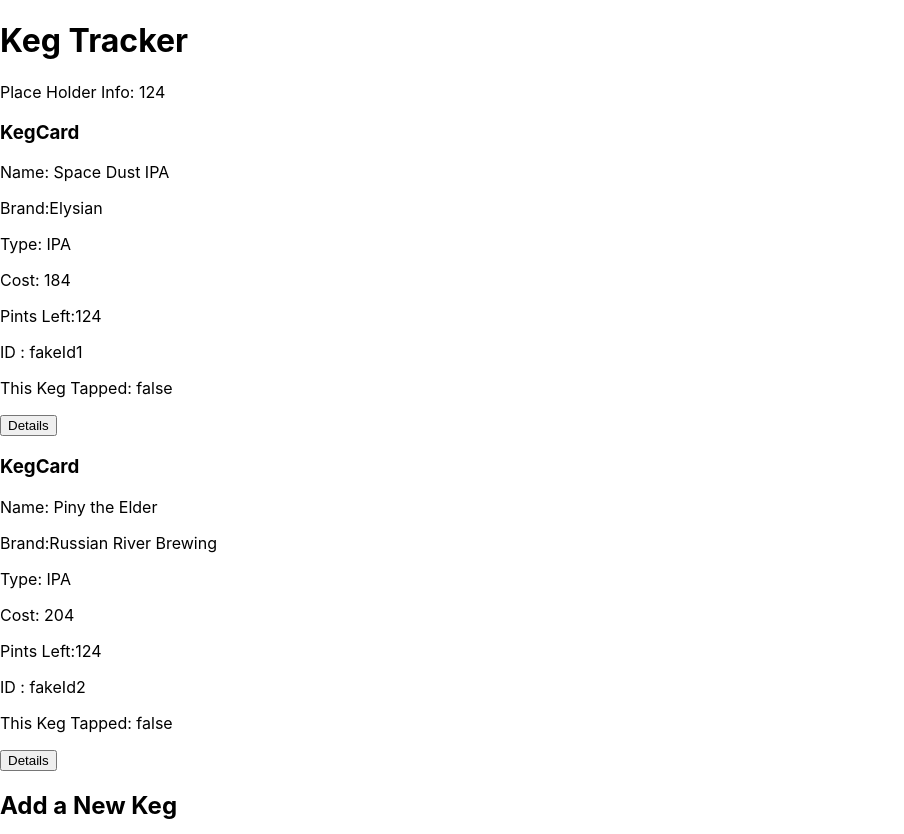
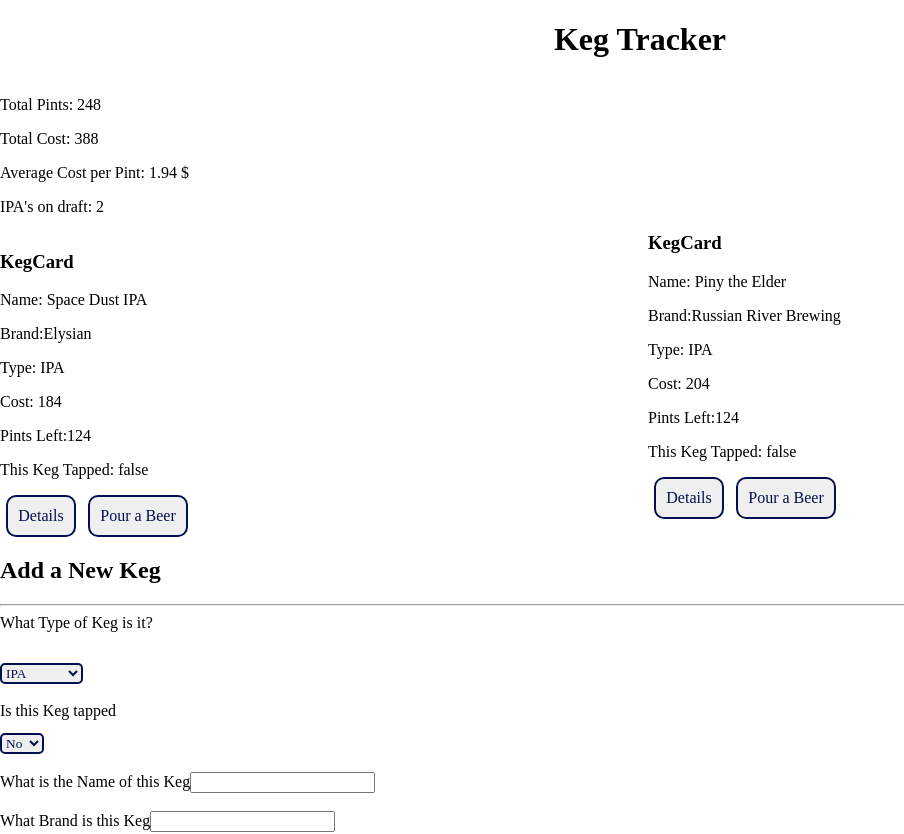
Before and after one commit to StevenFleming/Keg-Tracker-Redux, a React (Create React App) app: page / in a window 1280 px wide. Shown: the top 834 px of the page, without its empty margins (0-904 px from the left). Built offline with nearby package versions, Linux system fonts and the light colour scheme.

Commit message:
edit some styling and adds some logic to kegstats and display

```diff
--- /dev/null
+++ b/src/components/App.css
@@ -0,0 +1,120 @@
+.App {
+  text-align: center;
+}
+
+.App-logo {
+  height: 40vmin;
+  pointer-events: none;
+}
+
+@media (prefers-reduced-motion: no-preference) {
+  .App-logo {
+    animation: App-logo-spin infinite 20s linear;
+  }
+}
+
+.App-header {
+  background-color: #441322;
+  min-height: 100vh;
+  display: flex;
+  flex-direction: column;
+  align-items: center;
+  justify-content: center;
+  font-size: calc(10px + 2vmin);
+  color: white;
+}
+
+.App-link {
+  color: #61dafb;
+}
+
+@keyframes App-logo-spin {
+  from {
+    transform: rotate(0deg);
+  }
+  to {
+    transform: rotate(360deg);
+  }
+}
+
+/* @font-face {
+  font-family: "Roboto";
+  src: url("../Roboto/Roboto-Regular.ttf");
+  src: url("../Roboto/Roboto-Bold.ttf");
+}
+
+@font-face {
+  font-family: "Comfortaa";
+  src: url("../Comfortaa/Comfortaa-VariableFont_wght.ttf");
+  src: url("../Comfortaa/static/Comfortaa-Bold.ttf");
+} */
+
+:root {
+  --content-padding: 10px;
+}
+
+body {
+  font-family: "Times New Roman", sans-serif;
+}
+
+button {
+  padding: 10px;
+  font-family: "Times New Roman", cursive;
+  font-weight: 400;
+  font-size: 12pt;
+  color: #03104f;
+  border-radius: 10px;
+  border: #03104f solid 2px;
+  margin: 0 1%;
+}
+
+button:hover {
+  border: #3b357c solid 2px;
+  box-shadow: 2px 3px #3a3a3a;
+  padding: 11px;
+}
+
+select {
+  font-family: "Times New Roman", cursive;
+  color: #03104f;
+  border-radius: 5px;
+  border: #03104f solid 2px;
+  margin-top: 1%;
+}
+
+a {
+  color: #03104f;
+}
+
+a:hover {
+  color: #ffffff;
+}
+
+#content {
+  column-count: 3;
+}
+
+#body1 {
+  column-count: 1;
+  column-width: 400px;
+}
+
+#body2 {
+  column-count: 2;
+  column-width: 400px;
+}
+
+#body3 {
+  column-count: 1;
+  column-width: 400px;
+}
+
+#header {
+  columns: 1;
+  text-align: center;
+}
+
+.radioButton {
+  margin-top: 1%;
+  margin-right: 3%;
+}
--- a/src/components/App.js
+++ b/src/components/App.js
@@ -1,6 +1,7 @@
 import React from "react";
 import KegController from "./KegController";
 import Header from "./Header";
+import "./App.css";
 
 function App() {
   return (
--- a/src/components/Header.js
+++ b/src/components/Header.js
@@ -4,7 +4,9 @@
 function Header(props) {
   return (
     <React.Fragment>
-      <h1> Keg Tracker</h1>
+      <div id="header">
+        <h1> Keg Tracker</h1>
+      </div>
     </React.Fragment>
   );
 }
--- a/src/components/KegCard.js
+++ b/src/components/KegCard.js
@@ -10,10 +10,12 @@
       <p>Type: {props.selectedKeg.type}</p>
       <p>Cost: {props.selectedKeg.cost}</p>
       <p>Pints Left:{props.selectedKeg.pints}</p>
-      <p>ID : {props.selectedKeg.id}</p>
       <p>This Keg Tapped: {props.selectedKeg.tapped.toString()}</p>
       <button onClick={() => props.selectKeg(props.selectedKeg.id)}>
         Details
+      </button>
+      <button onClick={() => props.pourABeer(props.selectedKeg.id)}>
+        Pour a Beer
       </button>
     </React.Fragment>
   );
--- a/src/components/KegController.js
+++ b/src/components/KegController.js
@@ -45,19 +45,25 @@
   render() {
     // conditional Rendering Logic
 
-    let currentVisibleState = <KegData KegData={this.state.masterKegList} />;
+    let currentVisibleState = (
+      <KegData masterKegList={this.state.masterKegList} />
+    );
     if (this.state.selectedKeg != null) {
       currentVisibleState = <KegDetails Keg={this.state.selectedKeg} />;
     }
 
     return (
       <React.Fragment>
-        {currentVisibleState}
-        <KegList
-          masterKegList={this.state.masterKegList}
-          selectKeg={this.handleChangingSelectedKeg}
-        />
-        <NewKeg submitNewKeg={this.handleAddingNewKegToList} />
+        <div id="body1">{currentVisibleState}</div>
+        <div id="body2">
+          <KegList
+            masterKegList={this.state.masterKegList}
+            selectKeg={this.handleChangingSelectedKeg}
+          />
+        </div>
+        <div id="body3">
+          <NewKeg submitNewKeg={this.handleAddingNewKegToList} />
+        </div>
       </React.Fragment>
     );
   }
@@ -73,6 +79,16 @@
     console.log("Details selected! ", selectedKeg);
   };
 
+  // pourABeer = (id) => {
+  //   const pintsLeft =
+  //     this.state.masterKegList.filter((keg) => keg.id === id)[0].pints - 1;
+
+  //   this.setState({
+  //     selectKeg,
+  //   });
+  //   console.log(selectedKeg.pints);
+  // };
+
   handleAddingNewKegToList = (newKeg) => {
     const newMasterKegList = this.state.masterKegList.concat(newKeg);
     this.setState({
--- a/src/components/KegData.js
+++ b/src/components/KegData.js
@@ -2,18 +2,58 @@
 import PropTypes from "prop-types";
 
 function KegData(props) {
-  console.log(props);
+  console.log(props.masterKegList);
   return (
     <React.Fragment>
-      <p>Place Holder Info: {props.KegData[0].pints}</p>
+      <p>Total Pints: {pintsSum(props.masterKegList)}</p>
+      <p>Total Cost: {totalCost(props.masterKegList)} </p>
+      <p>
+        {" "}
+        Average Cost per Pint:{" "}
+        {totalCost(props.masterKegList) /
+          pintsSum(props.masterKegList).toPrecision(1)}
+        {" $ "}
+      </p>
+
+      <p>IPA's on draft: {totalIPAs(props.masterKegList)}</p>
     </React.Fragment>
   );
 }
 
-// function totalPints(arr) {
+function pintsSum(arr) {
+  let count = 0;
+  for (let i = 0; i < arr.length; i++) {
+    count += arr[i].pints;
+    console.log(arr[i].pints);
+  }
+  return count;
+}
+
+function totalCost(arr) {
+  let count = 0;
+  for (let i = 0; i < arr.length; i++) {
+    count += arr[i].cost;
+    console.log(arr[i].cost);
+  }
+  return count;
+}
+
+function totalIPAs(arr) {
+  let count = 0;
+  for (let i = 0; i < arr.length; i++) {
+    if (arr[i].type === "IPA") {
+      count++;
+    }
+  }
+  return count;
+}
+
+// function totalType(arr, type) {
 //   let count = 0;
-//   for (let i = 0; i >= arr.length, i++; ) {
-//     count = arr[i].pints;
+//   for (let i = 0; i < arr.length; i++) {
+//     if (arr[i].type === type) {
+//       count++;
+//     }
 //   }
 //   return count;
 // }
--- a/src/components/KegDetails.js
+++ b/src/components/KegDetails.js
@@ -2,7 +2,7 @@
 import PropTypes from "prop-types";
 
 function KegDetails(props) {
-  console.log(props.Keg.name);
+  // console.log(props.Keg.name);
   console.log(props);
   return (
     <React.Fragment>
@@ -12,12 +12,21 @@
       <p>Type: {props.Keg.type}</p>
       <p>Cost: {props.Keg.cost}</p>
       <p>Pints Left:{props.Keg.pints}</p>
-      <p>ID : {props.Keg.id}</p> */}
+      <p>Cost per Pint:{props.Keg.cost / props.Keg.pints} </p>
+      <p>ID : {props.Keg.id}</p>
       <p>This Keg Tapped: {props.Keg.tapped.toString()}</p>
     </React.Fragment>
   );
 }
 
-KegDetails.propTypes = {};
+KegDetails.propTypes = {
+  name: PropTypes.string,
+  brand: PropTypes.string,
+  type: PropTypes.string,
+  cost: PropTypes.number,
+  pints: PropTypes.number,
+  id: PropTypes.string,
+  tapped: PropTypes.bool,
+};
 
 export default KegDetails;
--- a/src/components/KegList.js
+++ b/src/components/KegList.js
@@ -9,6 +9,7 @@
         <KegCard
           selectedKeg={props.masterKegList[i]}
           selectKeg={props.selectKeg}
+          pourABeer={props.pourABeer}
         />
       ))}
     </React.Fragment>
@@ -17,6 +18,7 @@
 
 KegList.propTypes = {
   masterKegList: PropTypes.array,
+  selectKeg: PropTypes.func,
 };
 
 export default KegList;
--- a/src/components/NewKeg.js
+++ b/src/components/NewKeg.js
@@ -10,7 +10,7 @@
 
     props.submitNewKeg({
       name: event.target.name.value,
-      brand: event.target.name.value,
+      brand: event.target.brand.value,
       type: event.target.type.value,
       cost: parseInt(event.target.cost.value),
       pints: parseInt(event.target.pints.value),
@@ -70,7 +70,9 @@
         <br />
         <br />
 
-        <button type="submit">Submit Keg </button>
+        <button class="button" type="submit">
+          Submit Keg{" "}
+        </button>
       </form>
     </React.Fragment>
   );
```
Also changed, not shown: src/App.css (deleted, +0 -38 lines).
